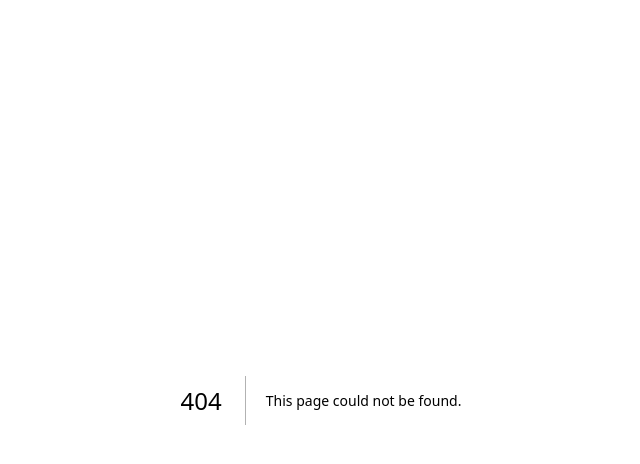
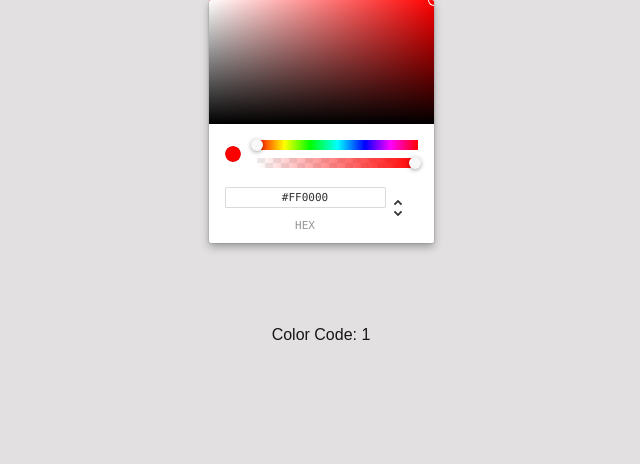
Before and after one commit to ReggieAlbiosA/nextjs-fundamentals, a Next.js app: page /color-picker/1 in a window 1280 px wide. Before the commit this address had no page. Shown: the top 464 px of the page, without its empty margins (319-959 px from the left). Built offline with nearby package versions, Linux system fonts and the light colour scheme.

Commit message:
added color picker page

```diff
--- /dev/null
+++ b/app/color-picker/[colorCode]/page.tsx
@@ -0,0 +1,7 @@
+export default async function Page({ params }: { params: Promise<{  colorCode: string }> }) {
+    const { colorCode } = await params;
+
+    return (
+        <h1>Color Code: {colorCode}</h1>
+    );
+}
--- /dev/null
+++ b/app/color-picker/layout.tsx
@@ -0,0 +1,18 @@
+import ColorPicker from "@/components/ColorPicker";
+import { ColorCodeProvider } from "@/components/ColorCodeContext";
+export default function Layout( { children }: { children: React.ReactNode } ) {
+
+  return (
+    <section className="min-h-screen flex flex-col items-center gap-y-[80px] ">
+
+        <ColorCodeProvider>
+            <ColorPicker />
+        </ColorCodeProvider>
+
+        <div>
+            {children}
+        </div>
+
+    </section>
+  );
+}
--- a/app/globals.css
+++ b/app/globals.css
@@ -9,6 +9,7 @@ html {
 :root {
   --background: #e2e0e0;
   --foreground: #171717;
+
 }
 
 @media (prefers-color-scheme: dark) {
@@ -23,13 +24,6 @@ body {
   background: var(--background);
   font-family: Arial, Helvetica, sans-serif;
   overflow-x: hidden;
-}
-
-/* styles/globals.css */
-.link.active {
-  font-weight: bold !important;
-  color: red !important; /* Change this to your preferred active style */
-  text-decoration: underline !important;
 }
 
 /* animations */
--- a/app/layout.tsx
+++ b/app/layout.tsx
@@ -4,7 +4,7 @@ import { Geist, Geist_Mono } from "next/font/google";
 import "./globals.css";
 import './fontawesome';
 import { Suspense } from 'react'
-import { NavigationEvents } from './components/navigation-events'
+import { NavigationEvents } from '@/components/navigation-events'
 
 const geistSans = Geist({
   variable: "--font-geist-sans",
--- a/app/linking-and-navigating/useRouter/router-prefetch/page.tsx
+++ b/app/linking-and-navigating/useRouter/router-prefetch/page.tsx
@@ -41,18 +41,18 @@ export default function RouterPrefetchDemo() {
   };
 
   // Function to handle mouse hover over a link
-  // const handleHover = (route: string): void => {
-  //   // Record hover in history
-  //   setHoverHistory(prev => [...prev, `Hovered over ${route} at ${new Date().toLocaleTimeString()}`]);
+  const handleHover = (route: string): void => {
+    // Record hover in history
+    setHoverHistory(prev => [...prev, `Hovered over ${route} at ${new Date().toLocaleTimeString()}`]);
 
-  //   // If not already prefetched, add to our list
-  //   if (!prefetchedRoutes.includes(route)) {
-  //     setPrefetchedRoutes(prev => [...prev, route]);
+    // If not already prefetched, add to our list
+    if (!prefetchedRoutes.includes(route)) {
+      setPrefetchedRoutes(prev => [...prev, route]);
 
-  //     // Use the router to prefetch the route
-  //     router.prefetch(route);
-  //   }
-  // };
+      // Use the router to prefetch the route
+      router.prefetch(route);
+    }
+  };
 
   // Demonstrate automatic prefetching on component mount
   useEffect(() => {
@@ -104,7 +104,7 @@ export default function RouterPrefetchDemo() {
             >
               <Link
                 href={route.path}
-                // onMouseEnter={() => handleHover(route.path)}
+                onMouseEnter={() => handleHover(route.path)}
                 className="text-blue-600 hover:underline"
               >
                 {route.name}
--- a/app/page.tsx
+++ b/app/page.tsx
@@ -4,10 +4,8 @@ import Link from "next/link";
 
 export default function Home() {
 
-
   useEffect(() => {
     console.log(window.history.length); // Number of entries in session history
-
   }, []);
 
   return (
@@ -20,12 +18,10 @@ export default function Home() {
           <div>
             <h1 className="font-bold text-[1.5rem]">Project Structure</h1>
             <ul className="list-disc pl-[20px]">
-              <li className="underline"><Link href="/linking-and-navigating">Routing Files</Link></li>
-              <li className="underline"><Link href="/linking-and-navigating">Dynamic routes</Link></li>
-              <li className="underline"><Link href="/linking-and-navigating">Route Groups and private folders</Link></li>
-              <li className="underline"><Link href="/linking-and-navigating">Parallel and Intercepted Routes</Link></li>
-              <li className="underline"><Link href="/linking-and-navigating">Routing Files</Link></li>
-              <li className="underline"><Link href="/linking-and-navigating">Routing Files</Link></li>
+              <li className="underline"><Link href="/u">Routing Files</Link></li>
+              <li className="underline"><Link href="/u">Dynamic routes</Link></li>
+              <li className="underline"><Link href="/u">Route Groups and private folders</Link></li>
+              <li className="underline"><Link href="/u">Parallel and Intercepted Routes</Link></li>
             </ul>
           </div>
 
@@ -35,6 +31,13 @@ export default function Home() {
               <li className="underline"><Link href="/linking-and-navigating">Linking and Navigating</Link></li>
             </ul>
           </div>
+
+          <div>
+            <h1 className="font-bold text-[1.5rem]">Real World Web Apps</h1>
+            <ul className="list-disc pl-[20px]">
+              <li className="underline"><Link href="/color-picker/ff0000">Color picker</Link></li>
+            </ul>
+          </div>
         </div>
       </section>
 
--- /dev/null
+++ b/components/ColorCodeContext.tsx
@@ -0,0 +1,27 @@
+'use client'
+
+import { createContext } from "react";
+import { useState } from "react";
+
+type Color = string;
+
+interface ColorCodeContextType {
+    colorCode: Color | undefined;
+    setColorCode: (colorCode: string) => void;
+}
+
+export const ColorCodeContext = createContext<ColorCodeContextType | undefined>(undefined);
+
+interface ColorCodeProviderProps {
+    children: React.ReactNode;
+}
+
+export function ColorCodeProvider({ children }: ColorCodeProviderProps) {
+    const [colorCode, setColorCode] = useState<Color | undefined>('#ff0000');
+
+    return (
+        <ColorCodeContext.Provider value={{ colorCode, setColorCode }}>
+            {children}
+        </ColorCodeContext.Provider>
+    );
+}
--- /dev/null
+++ b/components/ColorPicker.tsx
@@ -0,0 +1,29 @@
+'use client'
+import { useContext } from 'react';
+import { useRouter } from 'next/navigation';
+import { ColorCodeContext } from '@/components/ColorCodeContext';
+import dynamic from 'next/dynamic';
+
+// Dynamically import ChromePicker, disabling SSR
+const ChromePicker = dynamic(() => import('react-color').then((mod) => mod.ChromePicker), { ssr: false });
+
+export default function ColorPicker() {
+    const context = useContext(ColorCodeContext);
+    const router = useRouter();
+
+    if (!context) {
+        throw new Error('ColorPickerLayout must be used within a ColorCodeProvider');
+    }
+
+    const { colorCode, setColorCode } = context;
+
+    return (
+        <ChromePicker
+            color={colorCode}
+            onChange={(newColor) => {
+                setColorCode(newColor.hex);
+                router.push(`/color-picker/${newColor.hex.replace('#', '')}`);
+            }}
+        />
+    );
+}
--- a/app/components/navigation-events.ts
+++ b/components/navigation-events.ts
@@ -16,11 +16,11 @@ NProgress.configure({
 // Add custom styles for black color
 const npProgressStyle = `
   #nprogress .bar {
-    background: #000000 !important;
+    background: var(--foreground) !important;
     height: 3px;
   }
   #nprogress .peg {
-    box-shadow: 0 0 10px #000000, 0 0 5px #000000;
+    box-shadow: 0 0 10px var(--foreground), 0 0 5px var(--foreground);
   }
 `
 
--- a/package.json
+++ b/package.json
@@ -17,6 +17,7 @@
     "next": "15.1.7",
     "nprogress": "^0.2.0",
     "react": "^19.0.0",
+    "react-color": "^2.19.3",
     "react-dom": "^19.0.0",
     "react-syntax-highlighter": "^15.6.1"
   },
@@ -25,6 +26,7 @@
     "@types/node": "^20",
     "@types/nprogress": "^0.2.3",
     "@types/react": "^19",
+    "@types/react-color": "^3.0.13",
     "@types/react-dom": "^19",
     "@types/react-syntax-highlighter": "^15.5.13",
     "eslint": "^9",
```
Also changed, not shown: 1 other file (tests, documents, lock files or other folders).
